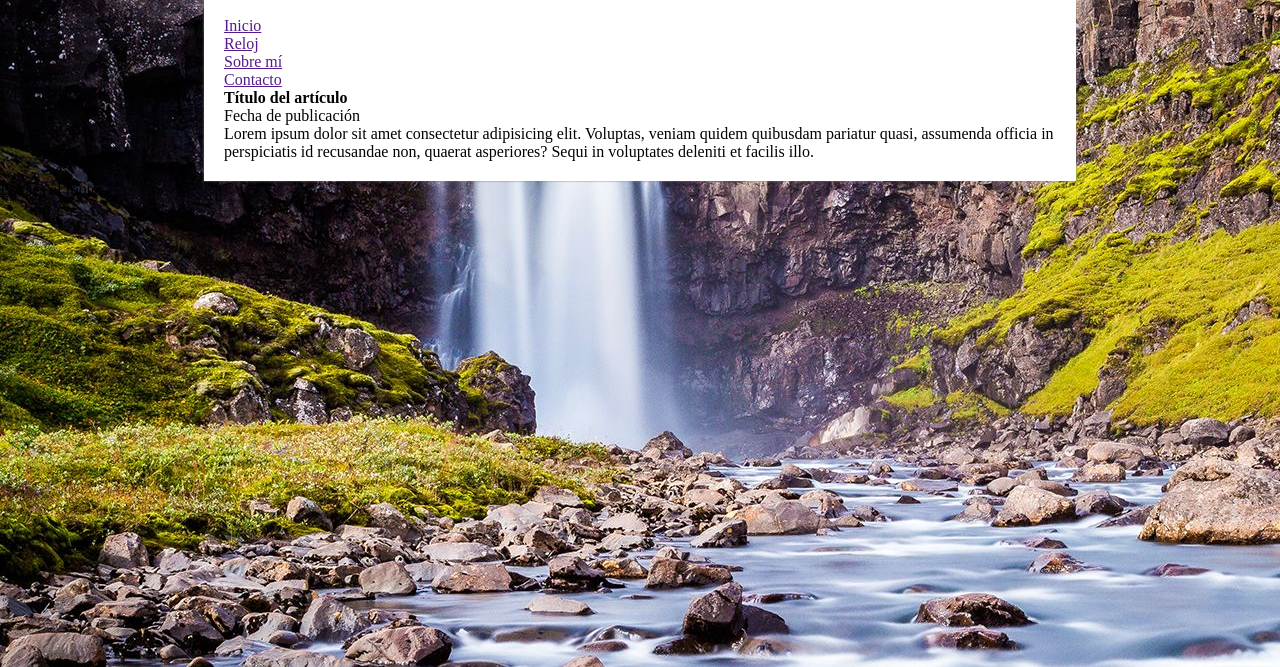
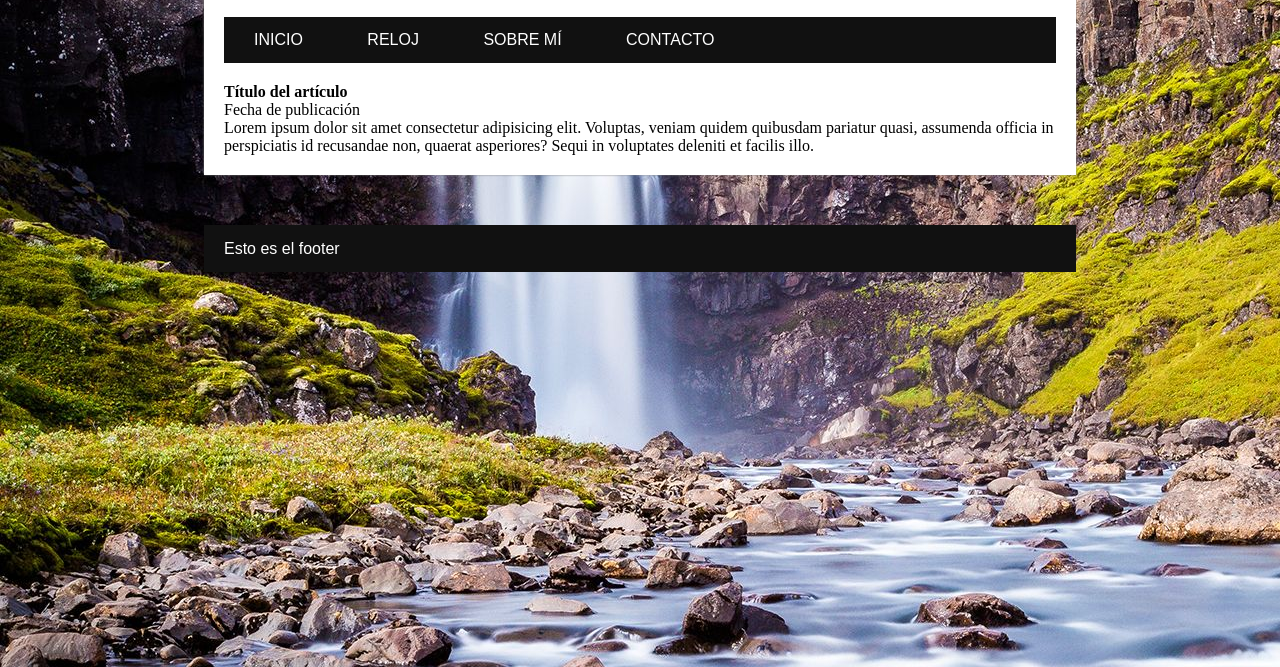
Before and after one commit to GonzaloCarcamo/JS-JQuery-WebPage, a plain HTML site: page index.html in a window 1280 px wide. Shown: the part 133-800 px from the top of the page. Drawn offline with Linux system fonts and the light colour scheme.

Commit message:
maquetacion de header y footer css

```diff
--- a/css/style.css
+++ b/css/style.css
@@ -28,7 +28,7 @@ body{
     font-family: Verdana, Geneva, Tahoma, sans-serif;
     font-size: 30px;
     letter-spacing: 4px;
-    background: green;
+    background: cornflowerblue;
     color: white;
     text-align: center;
     width: 385px;
@@ -36,6 +36,54 @@ body{
     margin-bottom: 20px;
     line-height: 80px;
     float: left;
+    text-transform: uppercase;
 
 
 }
+
+#menu{
+    font-family: Arial, Helvetica, sans-serif;
+    background: #111111;
+    width: 100%;
+    text-transform: uppercase;
+    margin-bottom: 20px;
+}
+
+#menu ul{
+    line-height: 46px;
+    list-style: none;
+
+}
+
+#menu ul li{
+    height: 46px;
+    display: inline-block;
+    transition: all 300ms;
+}
+
+#menu ul li:hover{
+    background: darkgrey;
+}
+
+#menu ul li a{
+    display: block;
+    color: white;
+    text-decoration: none;
+    padding-left: 30px;
+    padding-right: 30px;
+}
+
+footer{
+    font-family: Arial, Helvetica, sans-serif;
+    color: white;
+    height: 47px;
+    background:#111111;
+    margin: 0px auto;
+    width: 65%;
+    padding-left: 20px;
+    padding-right: 20px;
+    margin-top: 50px;
+    line-height: 47px;
+
+
+}
--- a/index.html
+++ b/index.html
@@ -18,8 +18,8 @@
             </div>
 
             <div class="clearfix"></div>
-            <nav>
-                <ul id="menu">
+            <nav id="menu">
+                <ul>
                     <li><a href="">Inicio</a></li>
                     <li><a href="">Reloj</a></li>
                     <li><a href="">Sobre mí</a></li>
```
